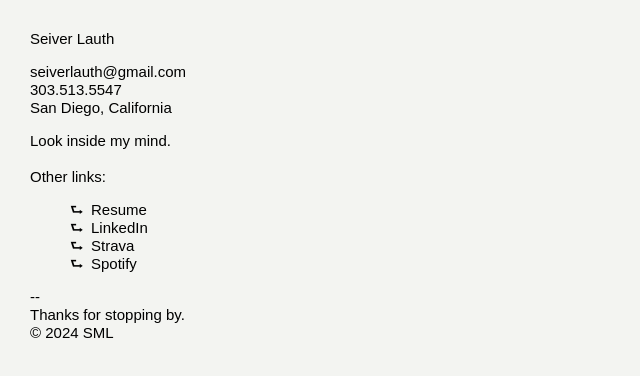
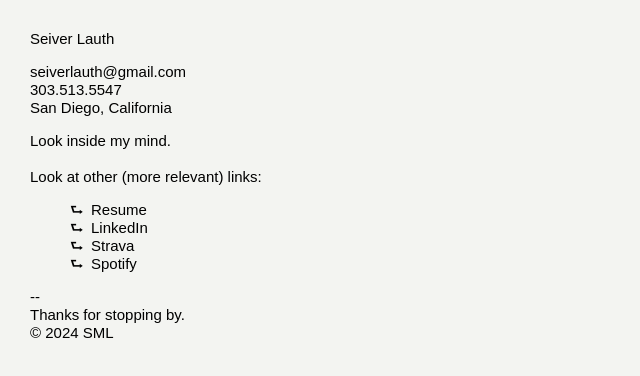
Before and after one commit to seiverlauth/seiverlauth.github.io, a plain HTML site: page index.html in a window 1280 px wide. Shown: the whole page, without its empty margins (0-640 px from the left). Drawn offline with Linux system fonts and the light colour scheme; a web font is replaced by a local one.

Commit message:
phrasing

```diff
--- a/index.html
+++ b/index.html
@@ -97,7 +97,7 @@
     <main>
         <p><a href="stream.html">Look inside my mind.</a></p>
         <br>
-        <p>Other links:</p>
+        <p>Look at other (more relevant) links:</p>
         <ul>
             <li><a href="https://drive.google.com/file/d/1JCvBeoTc8Q22ffpFfO43NPX00O2c_4gQ/view?usp=sharing" target="_blank">Resume </a></li>
             <li><a href="https://www.linkedin.com/in/seiverlauth/" target="_blank"> LinkedIn </a></li>
```
Also changed, not shown: 1 other file.
